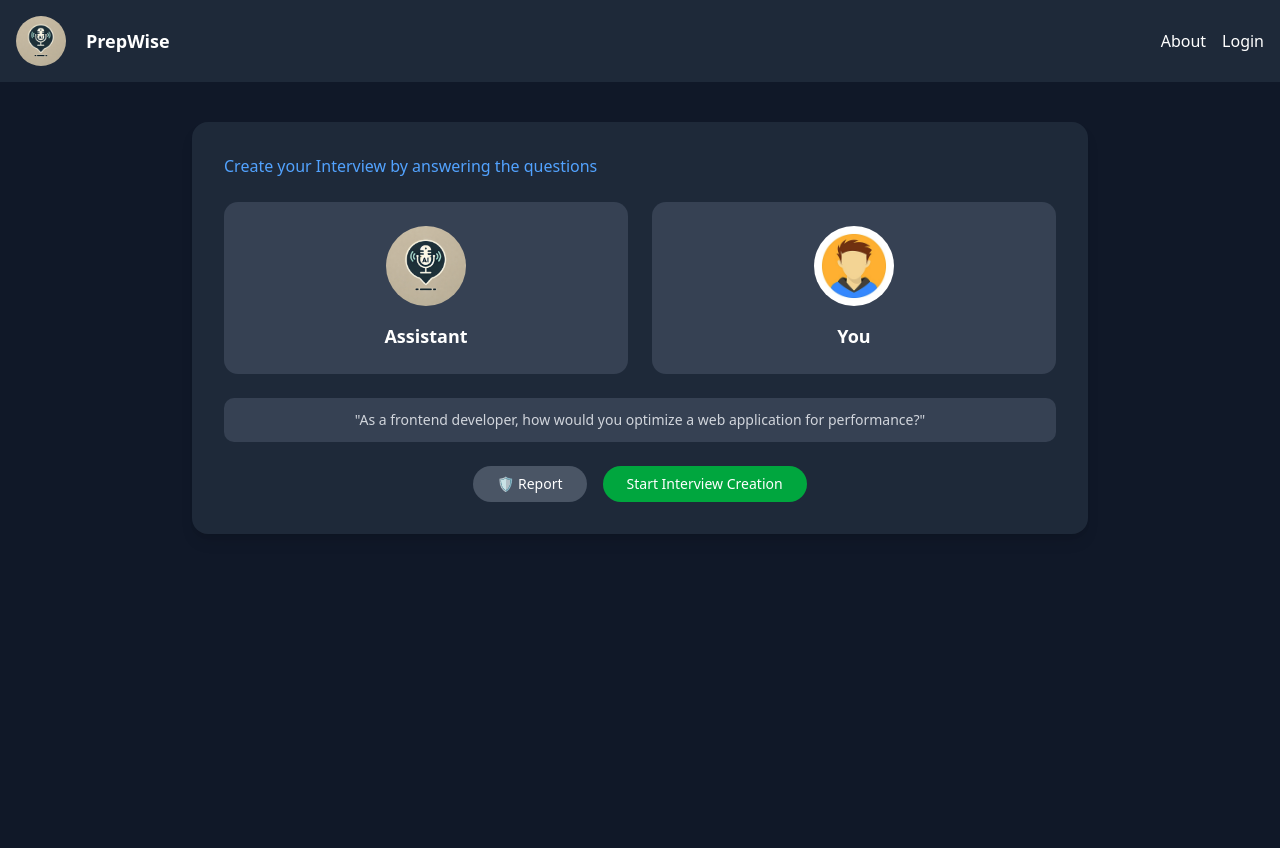
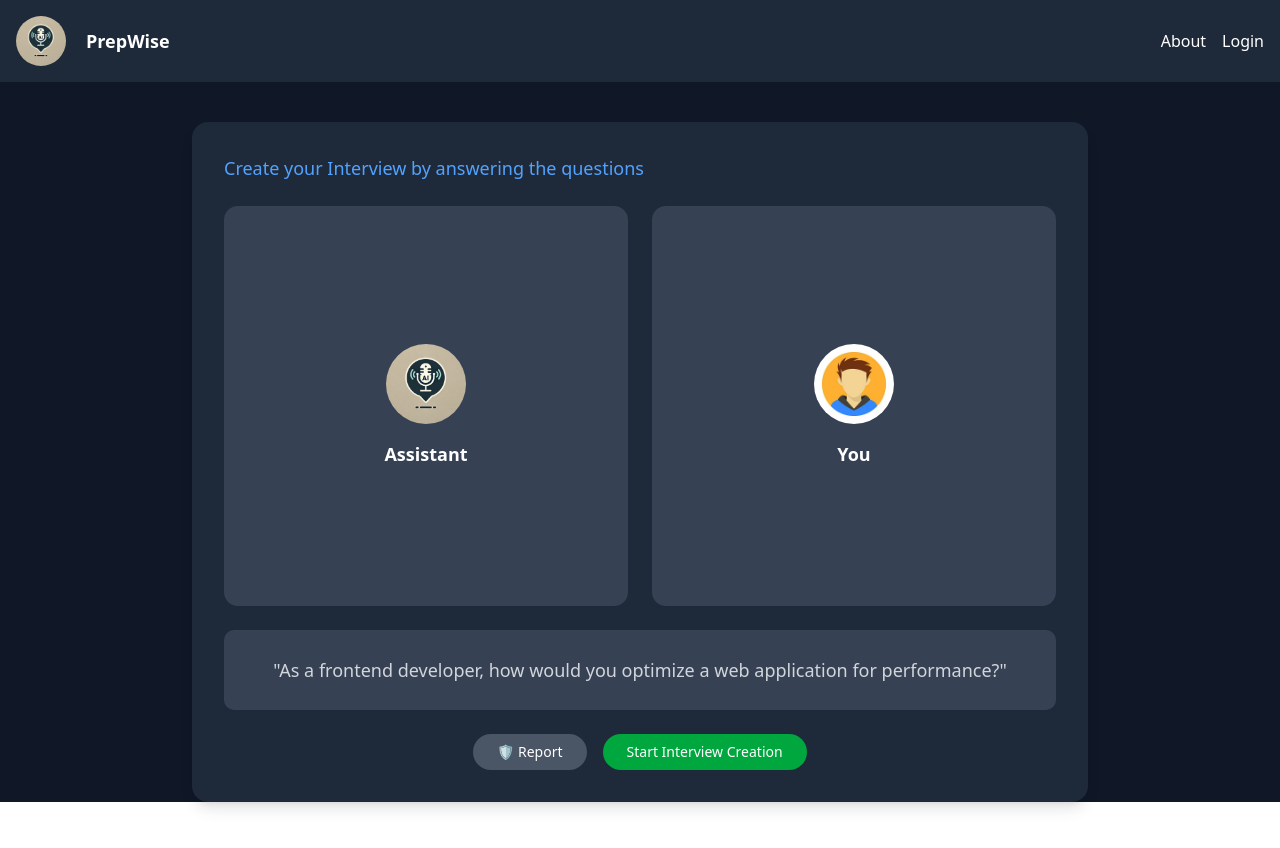
Before and after one commit to akashkr-971/Ai-interview-assistant, a Next.js app: page /create-interview in a window 1280 px wide. Shown: the top 848 px of the page. Built offline with nearby package versions, Linux system fonts and the light colour scheme; no server answers.

Commit message:
Uploading to vercel

```diff
--- a/app/(auth)/authlayout.tsx
+++ b/app/(auth)/authlayout.tsx
@@ -1,5 +1,4 @@
 import React from "react";
-import Image from "next/image";
 
 const AuthLayout = ({ children }: { children: React.ReactNode }) => {
   return (
--- a/app/(auth)/log-in/page.tsx
+++ b/app/(auth)/log-in/page.tsx
@@ -70,7 +70,7 @@ const LogIn = () => {
                         <div className='flex flex-col space-y-4 '>
                             <Button text="Log In"/>
                             <p className="text-sm text-center text-gray-600">
-                                Don't have an account?{" "}
+                                Don't have an account?
                                 <Link href="/sign-up" className="text-blue-500 hover:underline">
                                     Sign up
                                 </Link>
--- a/app/create-interview/page.tsx
+++ b/app/create-interview/page.tsx
@@ -28,28 +28,27 @@ const CreateInterview = () => {
 
   return (
     <>
+      <div className="min-h-screen bg-gray-900 text-white align-center justify-center">
       <Navbar />
-
-      <div className="min-h-screen bg-gray-900 text-white px-6 py-10">
-        <div className="max-w-4xl mx-auto bg-gray-800 rounded-2xl p-8 shadow-lg">
+        <div className="max-w-4xl bg-gray-800 rounded-2xl p-8 shadow-lg m-10 mx-auto">
           <div className="flex justify-between items-center mb-6">
-            <span className="text-blue-400 font-medium">Create your Interview by answering the questions</span>
+            <span className="text-blue-400 font-medium text-lg">Create your Interview by answering the questions</span>
           </div>
 
           <div className="grid grid-cols-1 sm:grid-cols-2 gap-6 mb-6">
             {/* AI Interviewer Card */}
-            <div className="bg-gray-700 rounded-xl p-6 flex flex-col items-center justify-center text-center">
+            <div className={`bg-gray-700 rounded-xl p-6 flex flex-col items-center justify-center text-center h-100 ${talking === 'ai' ? 'border-4 border-white-400 ' : ''}`}>
               <Image
                 src="/logo.webp"
                 alt="AI Interviewer"
                 width={80}
                 height={80}
-                className={`rounded-full ${talking === 'ai' ? 'animate-pulse-ring' : ''}`} />
+                className={`rounded-full ${talking === 'ai' ? 'animate-pulse-ring ' : ''}`} />
               <h3 className="text-lg font-semibold mt-4">Assistant</h3>
             </div>
 
             {/* User Card */}
-            <div className="bg-gray-700 rounded-xl p-6 flex flex-col items-center justify-center text-center">
+            <div className={`bg-gray-700 rounded-xl p-6 flex flex-col items-center justify-center text-center  h-100 ${talking === 'user' ? 'border-4 border-white-400 ' : ''}`}>
               <Image
                 src={imageUrl || '/avatar.jpg'}
                 alt="User"
@@ -62,9 +61,9 @@ const CreateInterview = () => {
           </div>
 
           {/* Input Prompt */}
-          <div className="bg-gray-700 rounded-lg px-4 py-3 mb-6">
-            <p className="text-sm text-gray-300 text-center">
-              "As a frontend developer, how would you optimize a web application for performance?"
+          <div className="bg-gray-700 rounded-lg px-4 py-3 mb-6 h-20 flex items-center justify-center">
+            <p className="text-lg text-gray-300 text-center">
+              &quot;As a frontend developer, how would you optimize a web application for performance?&quot;
             </p>
           </div>
 
--- a/app/globals.css
+++ b/app/globals.css
@@ -126,19 +126,19 @@
 @layer utilities{
   .animate-pulse-ring{
     box-shadow: 0 0 0 0 rgba(72, 187, 120, 0.8);
-    animation: pulse-ring 1s infinite;
+    animation: pulse-ring 1.5s infinite;
   }
     @keyframes pulse-ring {
       0% {
-        box-shadow: 0 0 0 0 rgba(72, 187, 120, 0.8);
+        box-shadow: 0 0 0 10px rgba(72, 187, 120, 0.8);
       }
 
-      70% {
-        box-shadow: 0 0 0 10px rgba(72, 187, 120, 0);
+      50% {
+        box-shadow: 0 0 0 0 rgba(72, 187, 120, 0);
       }
 
       100% {
-        box-shadow: 0 0 0 0 rgba(72, 187, 120, 0);
+        box-shadow: 0 0 0 10px rgba(72, 187, 120, 0.8);
       }
     }
 }
--- a/package.json
+++ b/package.json
@@ -13,6 +13,7 @@
     "@supabase/supabase-js": "^2.49.1",
     "class-variance-authority": "^0.7.1",
     "clsx": "^2.1.1",
+    "coinbase-commerce-node": "^1.0.4",
     "lucide-react": "^0.483.0",
     "next": "15.2.3",
     "next-auth": "^4.24.11",
```
Also changed, not shown: app/components/navbar.tsx (+1 -1 lines), public/coin.jpg (added), 1 other file (tests, documents, lock files or other folders).
